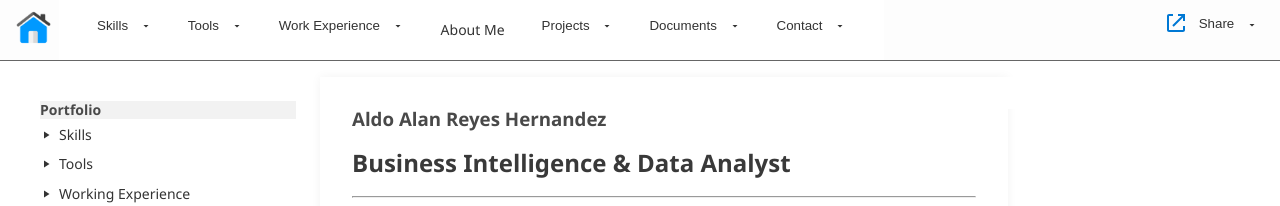
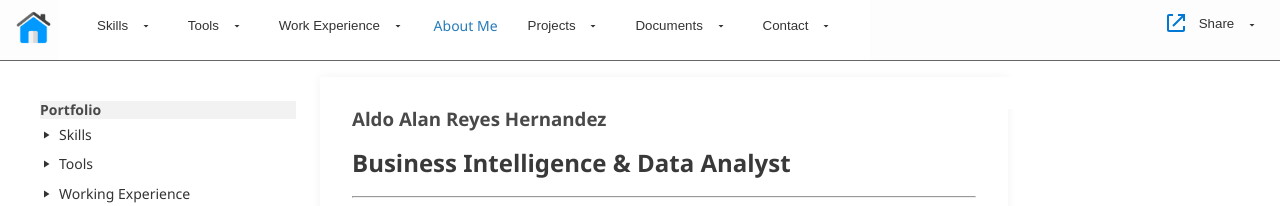
Before and after one commit to AldoReyes84/AldoReyes.github.io, a Jekyll site: the page built from README.md, in a window 1280 px wide. Shown: the top 206 px of the page. Built offline with Jekyll 4.4.1, drawn with Linux system fonts in a browser that asks for light colours; our own code applies the rules of GitHub Pages for plain Markdown files.

Commit message:
chage header-toggle to dropdown menu nav item

```diff
--- a/_layouts/default.html
+++ b/_layouts/default.html
@@ -46,7 +46,7 @@
                             </button>
                         </li>
 
-                        <li class="header-toggle">
+                        <li class="nav-item dropdown">
                             <a data-md="markdownfiles/about-me.md">About Me</a>
                         </li>
 
```
